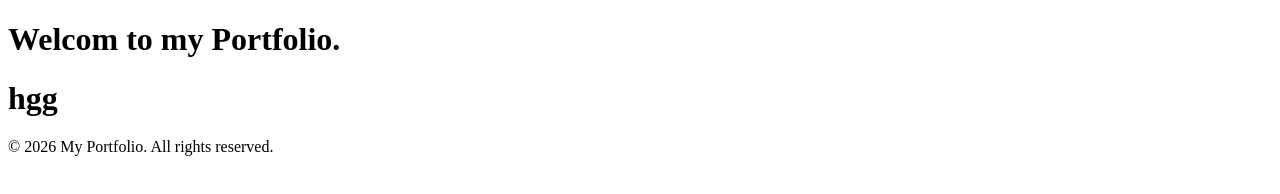
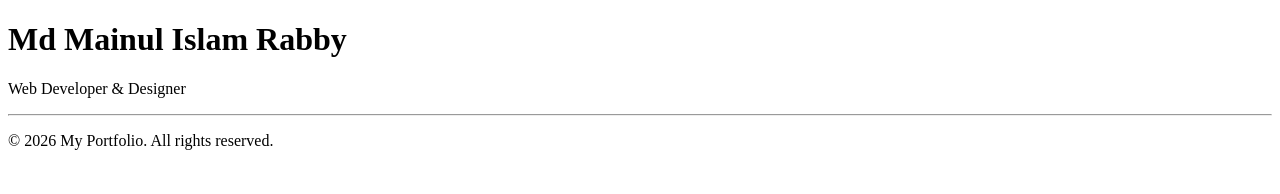
Before and after one commit to VisioVortex/practice_project_web_dev, a plain HTML site: page index.html in a window 1280 px wide. Drawn offline with Linux system fonts and the light colour scheme.

Commit message:
added intro

```diff
--- a/index.html
+++ b/index.html
@@ -1,14 +1,17 @@
 <!DOCTYPE html>
 <html lang="en">
 <head>
-    <title>MD MAINUL ISLAM RABBY</title>
+    <title>My Portfolio</title>
     <meta charset="UTF-8">
     <meta name="viewport" content="width=device-width, initial-scale=1.0">
 </head>
 <body>
-    <h1>Welcom to my Portfolio.</h1>
     <!--Intro section-->
-<h1>hgg</h1>
+    <header>
+        <h1>Md Mainul Islam Rabby</h1>
+        <p>Web Developer & Designer</p>
+        <hr/>
+    </header>
     <!--About me section-->
 
     <!--Slills section-->
```
